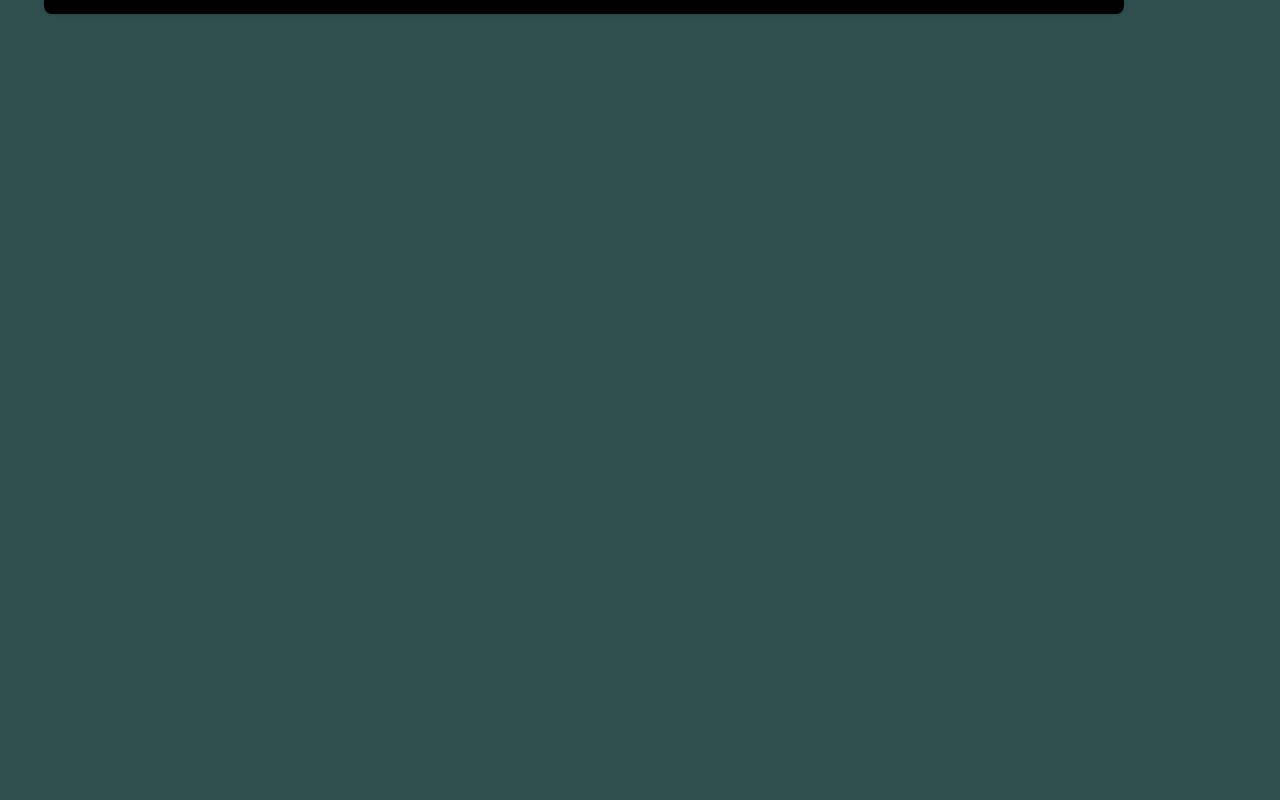
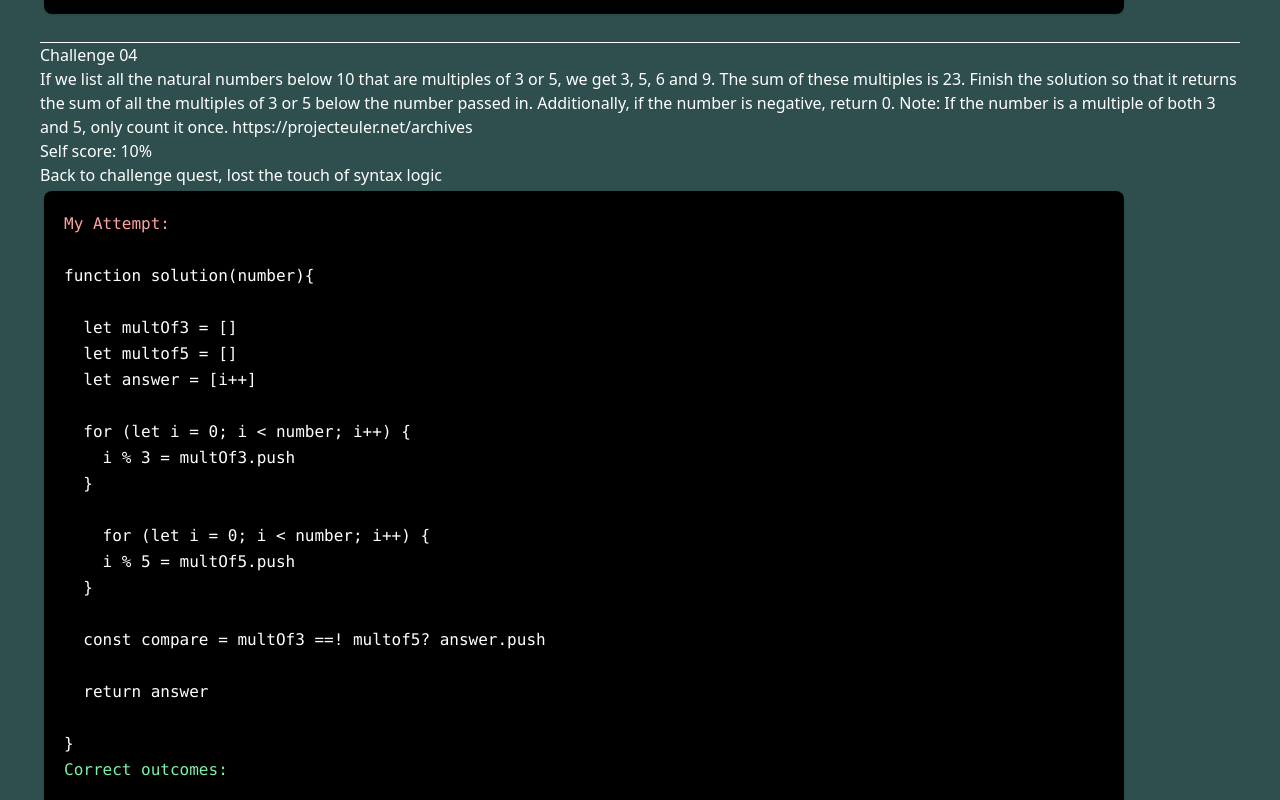
Before and after one commit to ChonCanCode/03-chon-codex, a React (Vite) app: page /rankup in a window 1280 px wide. Shown: the part 3400-4200 px from the top of the page. Before the commit the page ends 3458 px from the top, so only its background shows below. Built offline with nearby package versions, Linux system fonts and the light colour scheme.

Commit message:
rankup challenge 4

```diff
--- a/src/Rankup.tsx
+++ b/src/Rankup.tsx
@@ -174,6 +174,68 @@ function generateHashtag(str) {
 }
 `}
       </code>
+
+      <br />
+      <hr />
+      <h2>Challenge 04</h2>
+      <span>
+        If we list all the natural numbers below 10 that are multiples of 3 or
+        5, we get 3, 5, 6 and 9. The sum of these multiples is 23. Finish the
+        solution so that it returns the sum of all the multiples of 3 or 5 below
+        the number passed in. Additionally, if the number is negative, return 0.
+        Note: If the number is a multiple of both 3 and 5, only count it once.
+        https://projecteuler.net/archives
+      </span>
+
+      <h3>Self score: 10%</h3>
+      <span>Back to challenge quest, lost the touch of syntax logic</span>
+
+      <code>
+        <span className="text-red-300">My Attempt:</span>
+        <br />
+        {`
+function solution(number){
+
+  let multOf3 = []
+  let multof5 = []
+  let answer = [i++]
+
+  for (let i = 0; i < number; i++) {
+    i % 3 = multOf3.push
+  }
+
+    for (let i = 0; i < number; i++) {
+    i % 5 = multOf5.push
+  }
+
+  const compare = multOf3 ==! multof5? answer.push
+
+  return answer
+
+}
+`}
+
+        <span className="text-green-300">Correct outcomes:</span>
+        <br />
+        <br />
+        {`function solution(number) {
+  let sum = 0;
+
+  for (let i = 0; i < number; i++) {
+    if (i % 3 === 0 || i % 5 === 0) {
+      sum += i;
+    }
+  }
+
+  if (sum <= 0) {
+    return 0;
+  }
+  if (sum > 0) {
+    return sum;
+  }
+}
+`}
+      </code>
     </>
   );
 }
--- a/src/js-daily/code-playground.js
+++ b/src/js-daily/code-playground.js
@@ -1,20 +1,26 @@
-function generateHashtag(str) {
-  if (!str || str.trim() === "") return false;
+// If we list all the natural numbers below 10 that are multiples of 3 or 5, we get 3, 5, 6 and 9. The sum of these multiples is 23.
+//
+// Finish the solution so that it returns the sum of all the multiples of 3 or 5 below the number passed in.
 
-  const words = str
-    .trim()
-    .split(/\s+/)
-    .map((word) => word.charAt(0).toUpperCase() + word.slice(1).toLowerCase());
+// Additionally, if the number is negative, return 0.
 
-  const hashtag = "#" + words.join("");
+// Note: If the number is a multiple of both 3 and 5, only count it once.
 
-  return hashtag.length > 140 ? false : hashtag;
+function solution(number) {
+  let sum = 0;
+
+  for (let i = 0; i < number; i++) {
+    if (i % 3 === 0 || i % 5 === 0) {
+      sum += i;
+    }
+  }
+
+  if (sum <= 0) {
+    return 0;
+  }
+  if (sum > 0) {
+    return sum;
+  }
 }
 
-const str = "i am awsome!";
-
-console.log(generateHashtag(str));
-
-// https://www.codewars.com/kata/52449b062fb80683ec000024/solutions/javascript
-
-//Day 08 - Code review - Lazy day only have time to review code from yesterday. Line 2 - .trim() to check user input by removing space at the start. Line 6 regular expressiong space was used as in indicator to split up the words in to array of individual word. Line 7 .map() was used to tringger a group of function to minupulate each word (character 0 to uppercase, return the remaing word). Line 9 simplyy joing the word together as the value is an array. Takeaway, dont limit my self from thinking function can only be trigger by function name() or annoymus function. Instead declaration with varaiable decalaration & built-in can also work while spliting the process in multiple stage help with claraity and minupulation. Lastly in Line 11 return while performing a finaly check.
+//the result should be the sum of all multiples of 3 or 5
```
